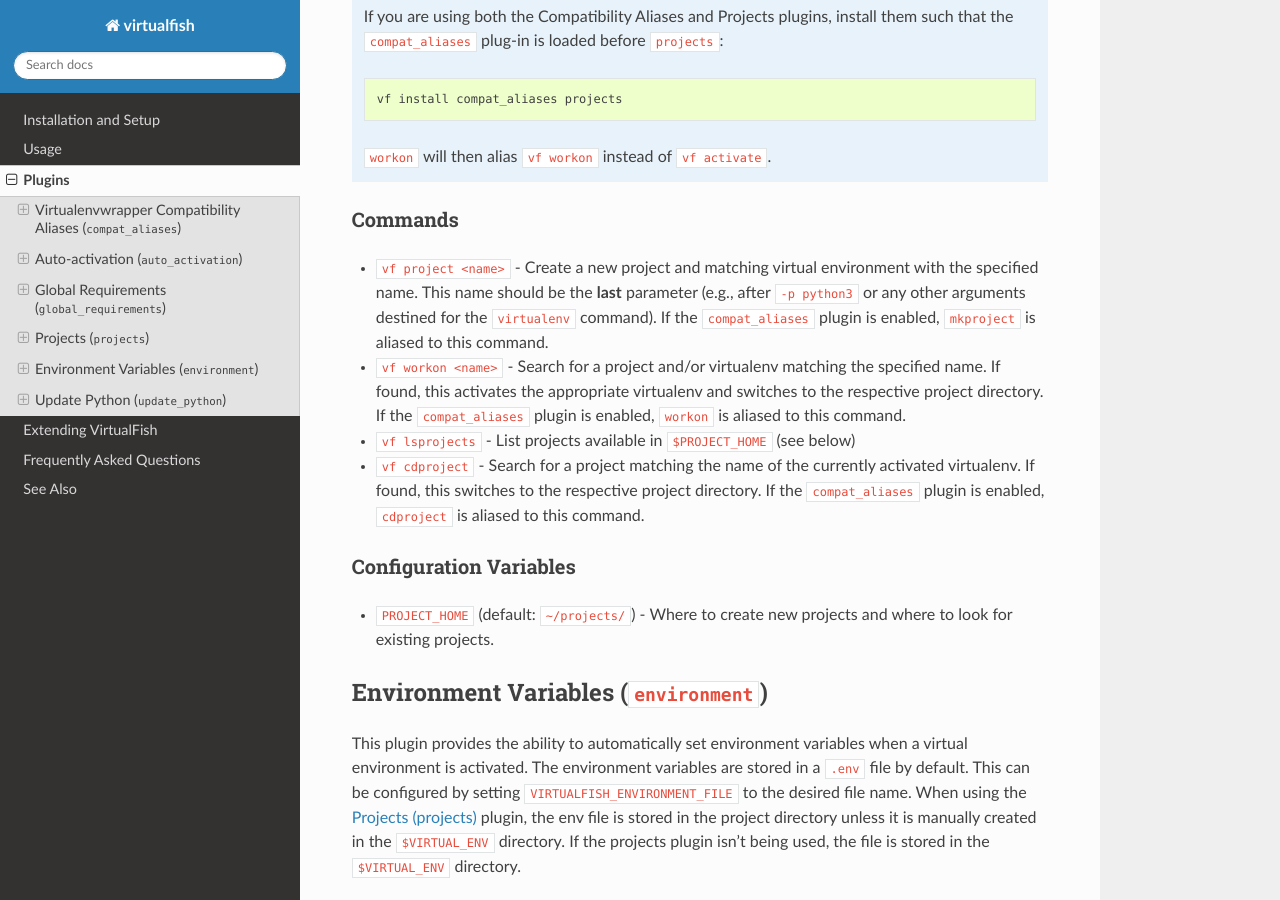
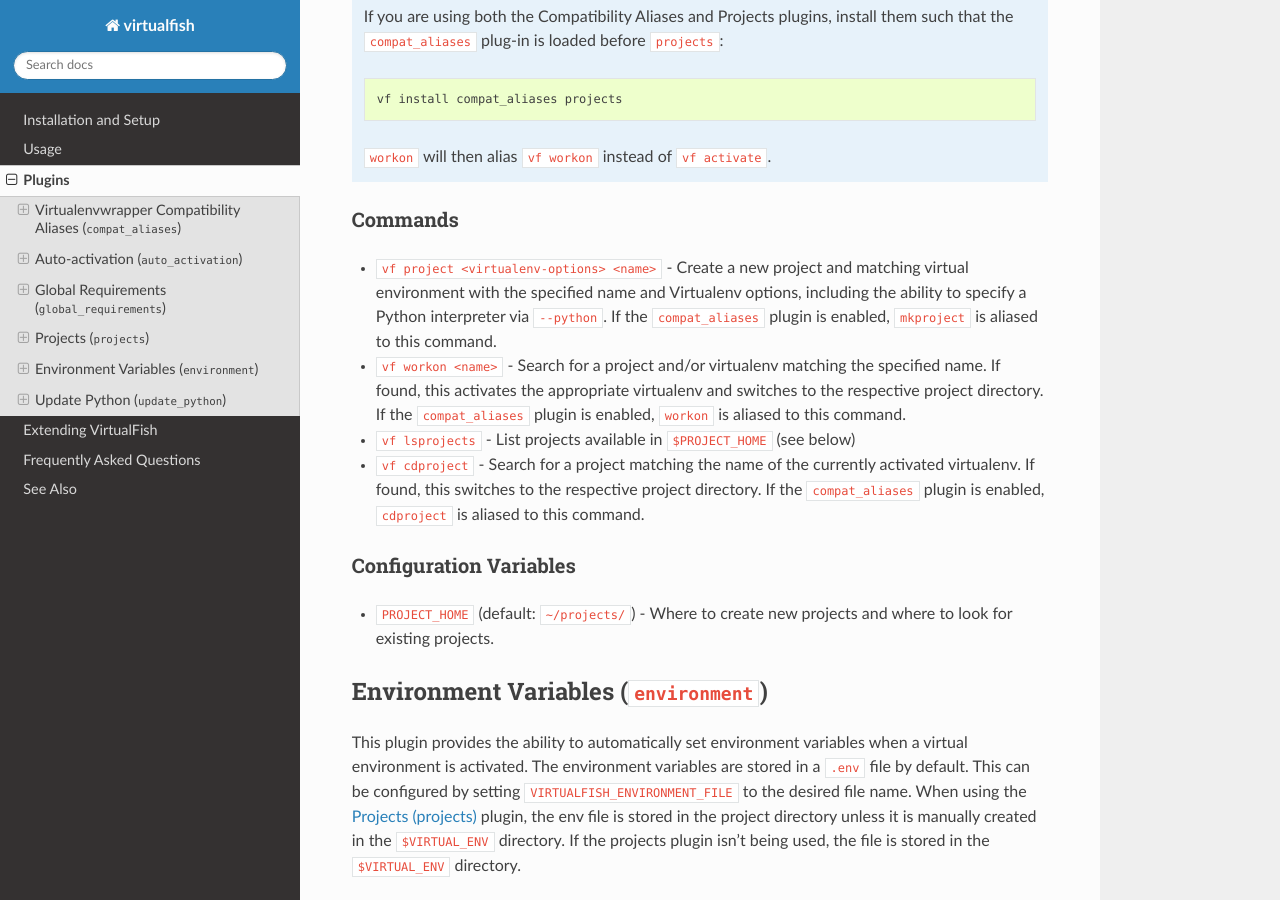
Before and after one commit to justinmayer/virtualfish, a Sphinx documentation site: the page built from docs/plugins.rst, in a window 1280 px wide and 900 px high, scrolled down 2716 px. Built offline with Sphinx 7.4.7 and the Read the Docs theme 2.0.0, drawn with Linux system fonts in a browser that asks for light colours; the version number could not be read and is left out.

Commit message:
Projects: Name no longer must be last argument
This uses simpler argument parsing than was recently added to `vf new`,
so Virtualenv option flags that take values aren't supported here. But
this otherwise removes the requirement that the new project+environment
name be passed as the last argument to `vf project`.

```diff
--- a/docs/plugins.rst
+++ b/docs/plugins.rst
@@ -144,11 +144,11 @@
 Commands
 ........
 
--  ``vf project <name>`` - Create a new project and matching virtual environment
-   with the specified name. This name should be the **last** parameter (e.g.,
-   after ``-p python3`` or any other arguments destined for the ``virtualenv``
-   command). If the ``compat_aliases`` plugin is enabled, ``mkproject`` is
-   aliased to this command.
+-  ``vf project <virtualenv-options> <name>`` - Create a new project and
+   matching virtual environment with the specified name and Virtualenv options,
+   including the ability to specify a Python interpreter via ``--python``.
+   If the ``compat_aliases`` plugin is enabled, ``mkproject`` is aliased to
+   this command.
 
 -  ``vf workon <name>`` - Search for a project and/or virtualenv matching the
    specified name. If found, this activates the appropriate virtualenv and
```
Also changed, not shown: 1 other file.
